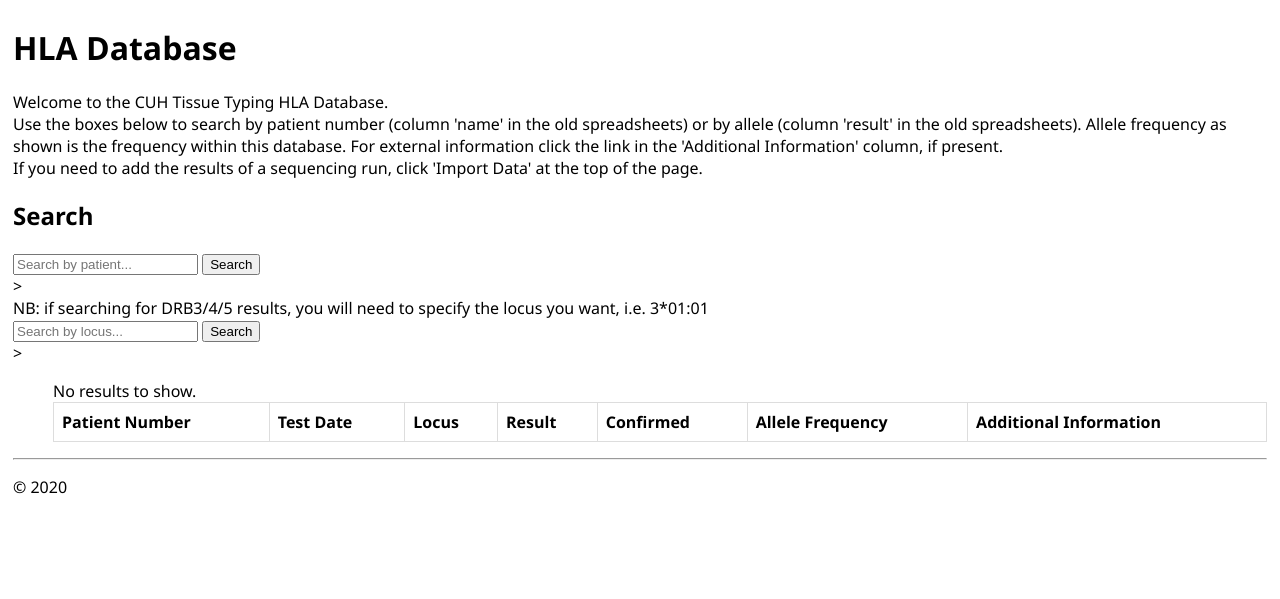
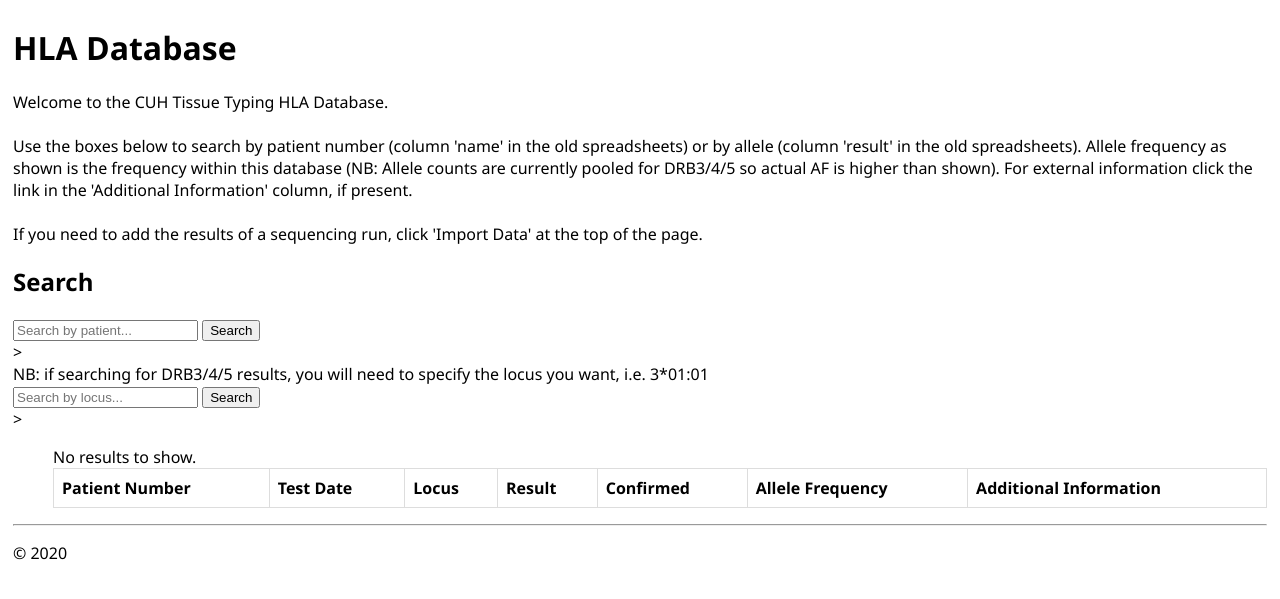
Before and after one commit to eastgenomics/HLA, a Django app: page / in a window 1280 px wide. Shown: the part 47-646 px from the top of the page. Run offline with Django 3.2, Linux system fonts and the light colour scheme; lists and menus that the app fills with data are empty.

Commit message:
modified text to warn of DRB3/4/5 AF underestimate

```diff
--- a/hla/templates/hla/home.html
+++ b/hla/templates/hla/home.html
@@ -6,8 +6,11 @@
     <h1>HLA Database</h1>
     Welcome to the CUH Tissue Typing HLA Database.
     <br>
+    <br>
     Use the boxes below to search by patient number (column 'name' in the old spreadsheets) or by allele (column 'result' in the old spreadsheets).
-    Allele frequency as shown is the frequency within this database. For external information click the link in the 'Additional Information' column, if present.
+    Allele frequency as shown is the frequency within this database (NB: Allele counts are currently pooled for DRB3/4/5 so actual AF is higher than shown).
+    For external information click the link in the 'Additional Information' column, if present.
+    <br>
     <br>
     If you need to add the results of a sequencing run, click 'Import Data' at the top of the page.
 
--- a/hla/templates/hla/import_data.html
+++ b/hla/templates/hla/import_data.html
@@ -7,7 +7,7 @@
     <h1>Import Data</h1>
 
     Choose the excel file you want to add to the database, then click Import.
-     This may take a minute or two so please be patient and don't be tempted to hit refresh! (I need to add a progress indicator).
+    This may take a minute or two so please be patient and don't be tempted to hit refresh! (I need to add a progress indicator).
 
     <form method="POST" enctype="multipart/form-data">
         {% csrf_token %}
```
